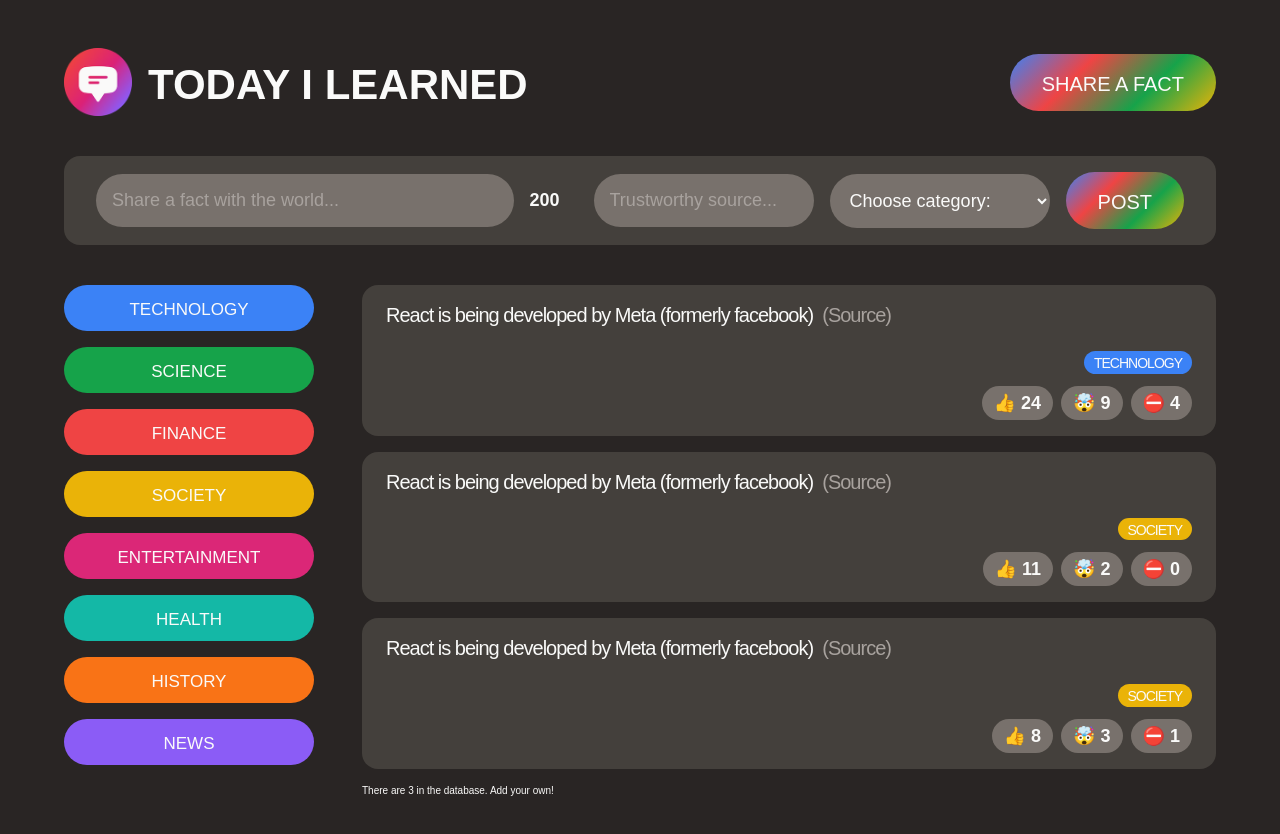
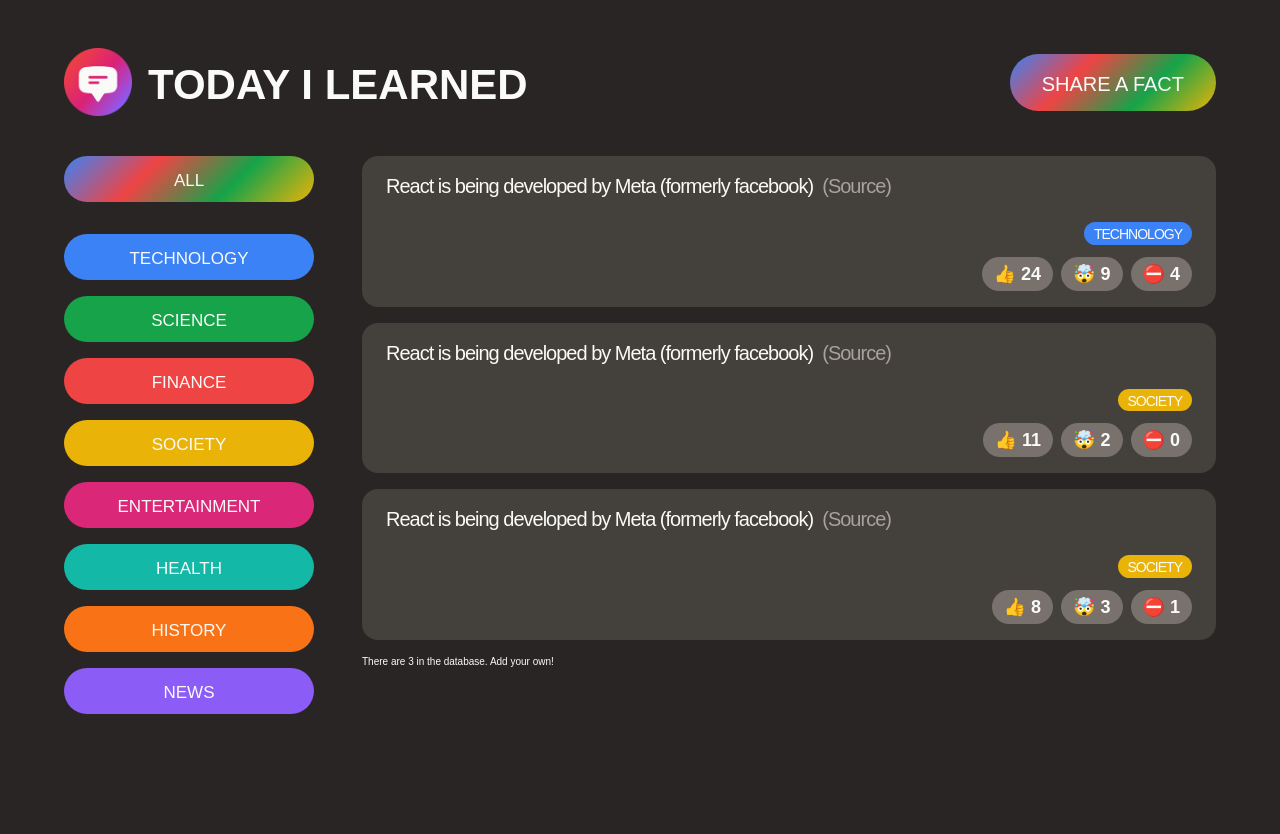
Before and after one commit to chinmay-gupta-2003/Fact-Frenzy, a React (Create React App) app: page / in a window 1280 px wide. Shown: the top 834 px of the page. After the commit the page ends 800 px from the top, so only its background shows below. Built offline with nearby package versions, Linux system fonts and the light colour scheme; a web font is replaced by a local one.

Commit message:
form handler

```diff
--- a/src/App.js
+++ b/src/App.js
@@ -1,3 +1,4 @@
+import { useState } from "react";
 import CategoryFilter from "./components/categoryFilter";
 import FactForm from "./components/factForm";
 import FactList from "./components/factList";
@@ -5,10 +6,14 @@ import Header from "./components/header";
 import "./style.css";
 
 function App() {
+  const [showForm, setShowForm] = useState(false);
+
+  const toggleForm = () => setShowForm(!showForm);
+
   return (
     <>
-      <Header></Header>
-      <FactForm></FactForm>
+      <Header formVisible={showForm} formHandler={toggleForm}></Header>
+      {showForm && <FactForm></FactForm>}
       <main className="main">
         <CategoryFilter></CategoryFilter>
         <FactList></FactList>
--- a/src/components/categoryFilter.jsx
+++ b/src/components/categoryFilter.jsx
@@ -13,6 +13,9 @@ const CategoryFilter = (props) => {
   return (
     <aside>
       <ul>
+        <li className="category">
+          <button className="btn btn-all-categories">All</button>
+        </li>
         {CATEGORIES.map((category) => (
           <li key={category.color} className="category">
             <button
--- a/src/components/header.jsx
+++ b/src/components/header.jsx
@@ -1,12 +1,18 @@
-const Header = (props) => (
+const Header = (props) => {
+  const btnText = props.formVisible ? "Close" : "Share a fact";
+
+  return (
     <header className="header">
       <div className="logo">
         <img src="logo.png" height="68" width="68" alt="Today I Learned Logo" />
         <h1>Today I Learned</h1>
       </div>
 
-    <button className="btn btn-large show-form">Share a fact</button>
+      <button onClick={props.formHandler} className="btn btn-large show-form">
+        {btnText}
+      </button>
     </header>
   );
+};
 
 export default Header;
```
Lines whose indentation alone changed are shown as unchanged.
